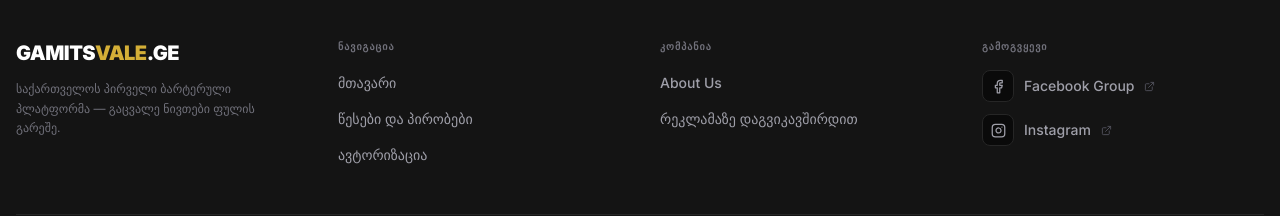
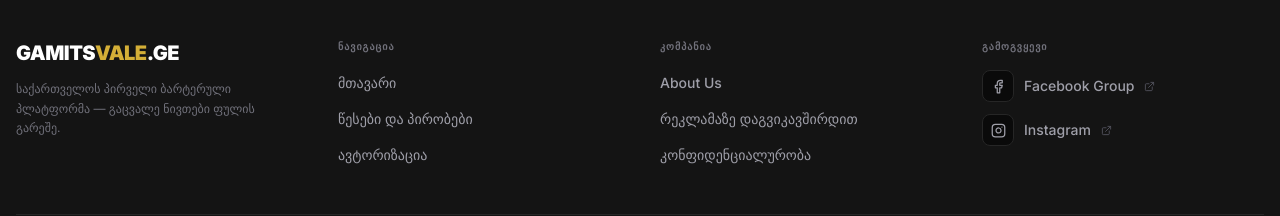
Before and after one commit to AKKK1/gamitsvale-next, a Next.js app: page / in a window 1280 px wide. Shown: the part 587-803 px from the top of the page. Built offline with nearby package versions, Linux system fonts and the light colour scheme; no server answers; the database is empty.

Commit message:
fb fixed?

```diff
--- a/app/footer/page.tsx
+++ b/app/footer/page.tsx
@@ -53,6 +53,7 @@ const Footer = () => {
               {[
                 { href: "/about", label: "About Us" },
                 { href: "/advertise", label: "რეკლამაზე დაგვიკავშირდით" },
+                { href: "/privacy", label: "კონფიდენციალურობა" },
               ].map((link) => (
                 <li key={link.href}>
                   <Link
```
